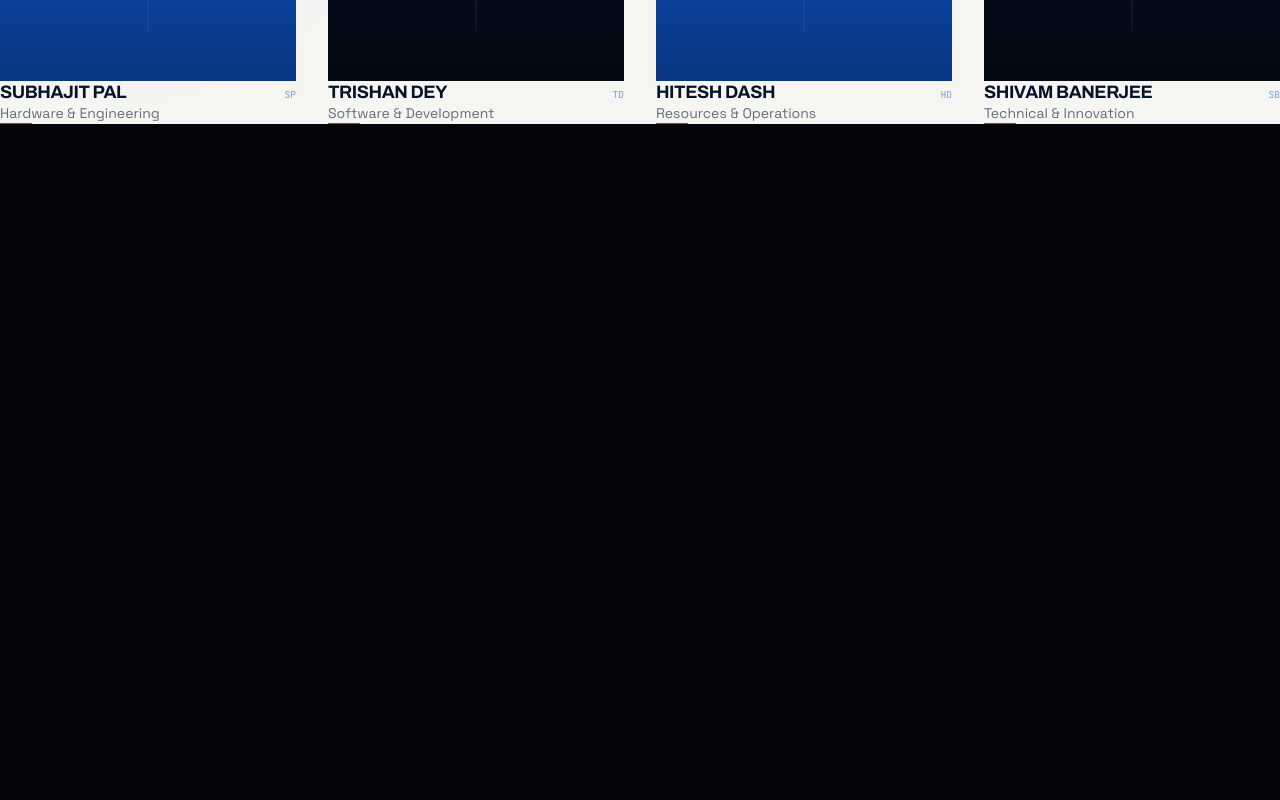
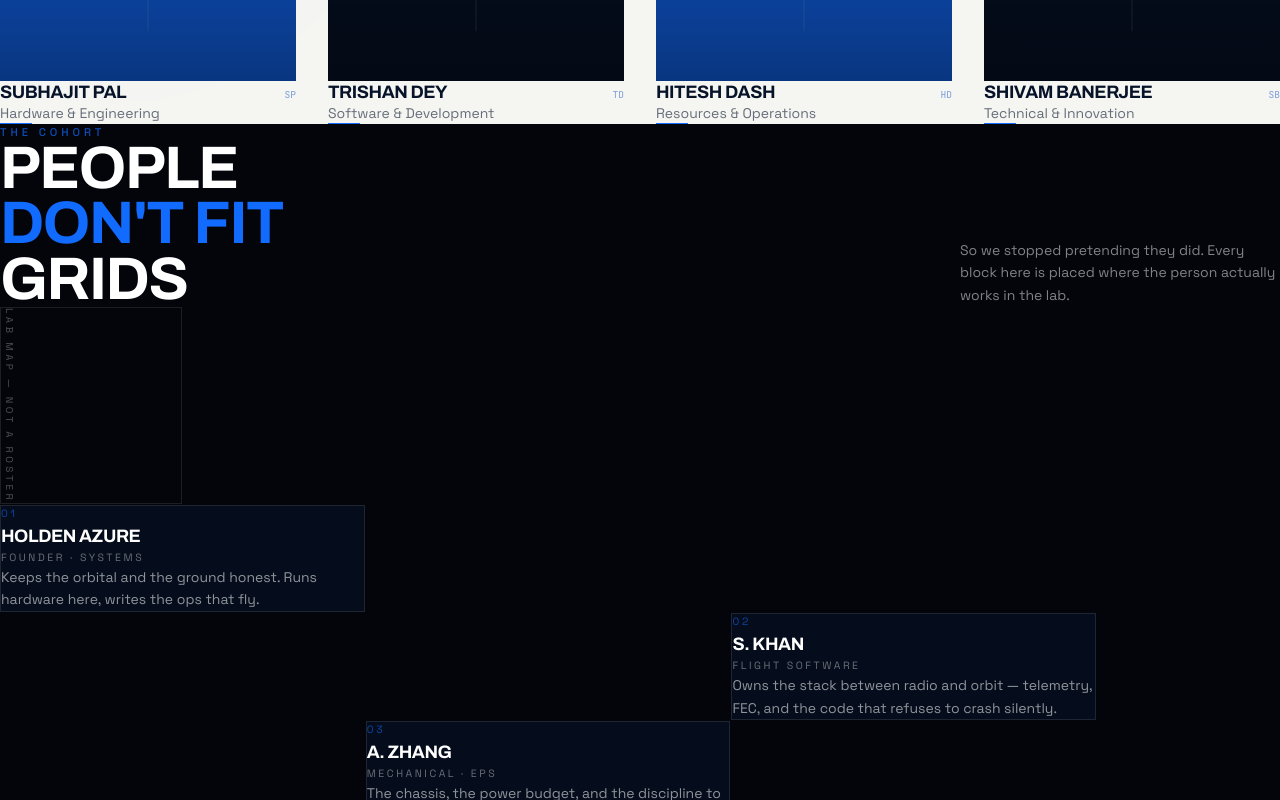
Before and after one commit to Trishan-Dey/azure-web, a Next.js app: page /team in a window 1280 px wide. Shown: the part 1100-1900 px from the top of the page. Before the commit the page ends 1224 px from the top, so only its background shows below. Built offline with nearby package versions, Linux system fonts and the light colour scheme.

Commit message:
Phase 9: wire TeamGrid asymmetric 12-col grid (col-start/row-start stagger, LAB MAP) into /team page

```diff
--- a/src/app/team/page.tsx
+++ b/src/app/team/page.tsx
@@ -1,6 +1,7 @@
 import type { Metadata } from "next";
 import ChapterTransition from "@/components/sections/ChapterTransition";
 import Team from "@/components/sections/Team";
+import TeamGrid from "@/components/sections/TeamGrid";
 
 export const metadata: Metadata = {
   title: "Team — Azure Systems",
@@ -17,6 +18,7 @@ export default function TeamPage() {
         bg="bg-midnight"
       />
       <Team />
+      <TeamGrid />
     </main>
   );
 }
```
